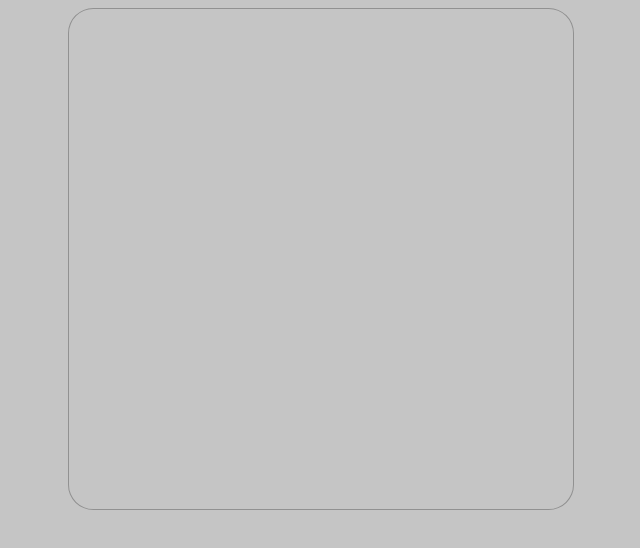
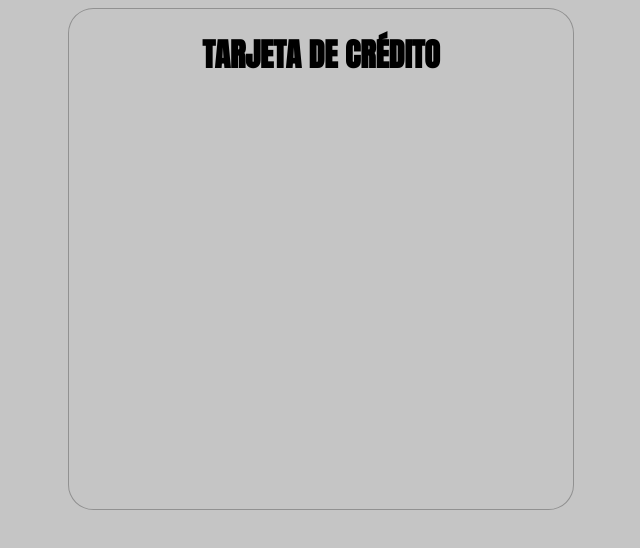
Before and after one commit to SamirAlarcon/practicando, a plain HTML site: page index.html in a window 1280 px wide. Shown: the whole page, without its empty margins (319-959 px from the left). Drawn offline with Linux system fonts and the light colour scheme.

Commit message:
Se agrega titutlo

```diff
--- a/css/estilos.css
+++ b/css/estilos.css
@@ -8,3 +8,12 @@ body{
     height: 500px;
     margin: 0 30%;
 }
+
+#titulo{
+    display: flex;
+    justify-content: center;
+}
+
+h1{
+    font-family: 'Anton', sans-serif;
+}
--- a/index.html
+++ b/index.html
@@ -5,11 +5,18 @@
     <meta http-equiv="X-UA-Compatible" content="IE=edge">
     <meta name="viewport" content="width=device-width, initial-scale=1.0">
     <link rel="stylesheet" href="css/estilos.css">
+    <link rel="preconnect" href="https://fonts.googleapis.com">
+    <link rel="preconnect" href="https://fonts.gstatic.com" crossorigin>
+    <link href="https://fonts.googleapis.com/css2?family=Anton&display=swap" rel="stylesheet">
     <title>Mi pagina GIT</title>
 </head>
 <body>
     <div id="tarjeta">
-
+        <div id="titulo">
+            <h1>
+                TARJETA DE CRÉDITO
+            </h1>
+        </div>
     </div>
 </body>
 </html>
```
